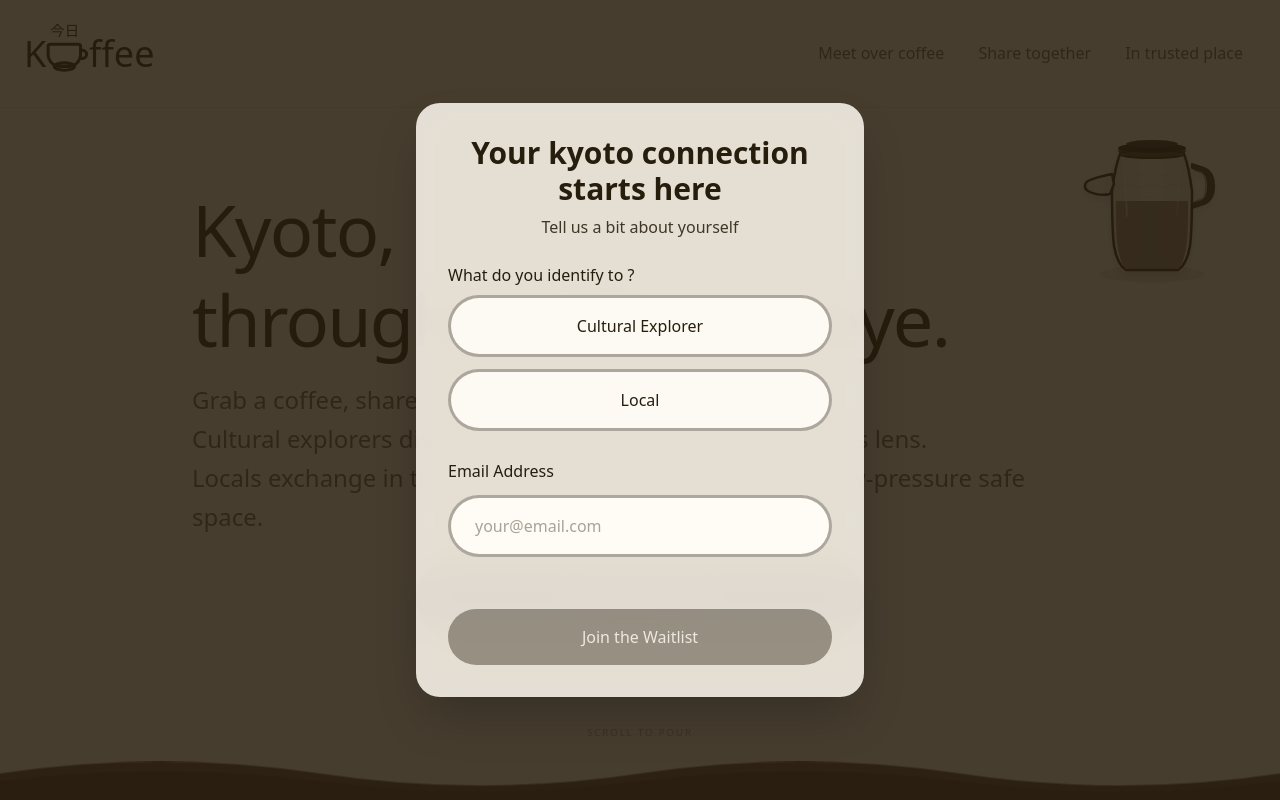
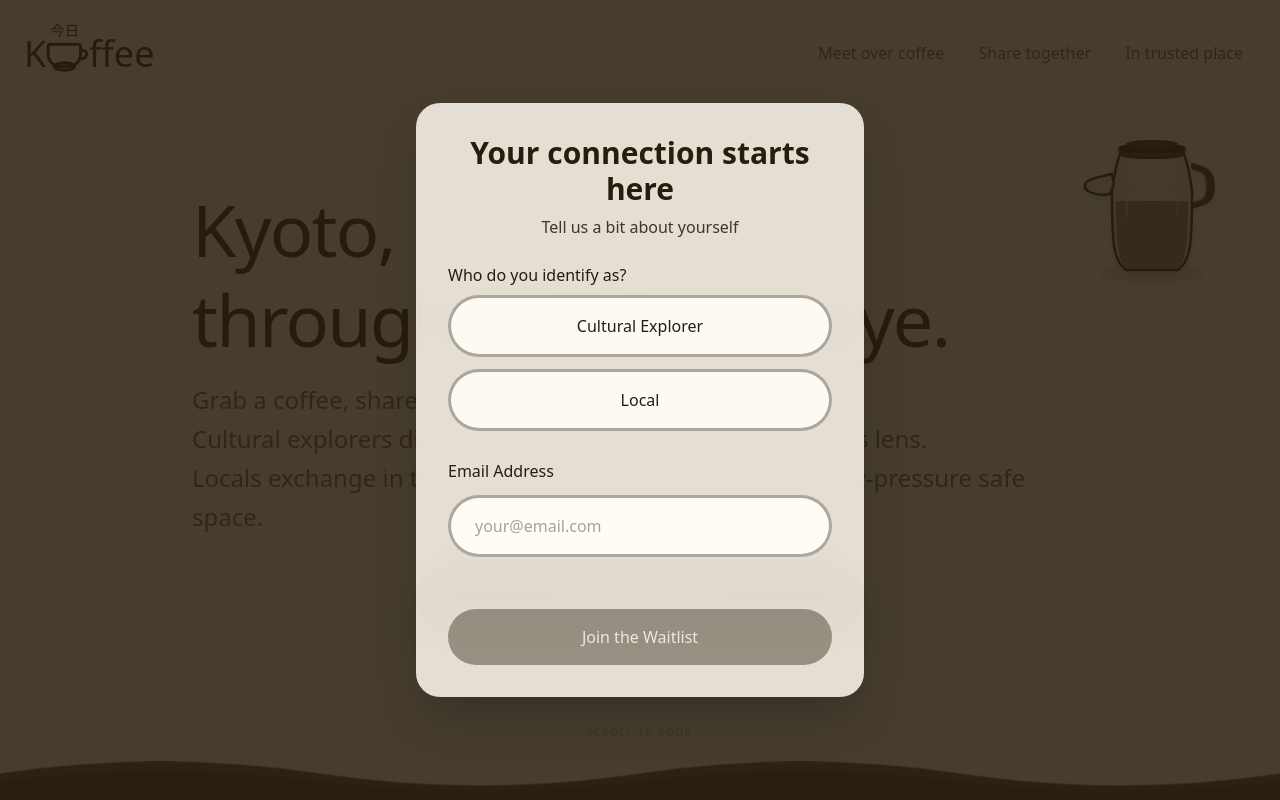
Before and after one commit to C33620/Koffe-landing-page, a React (Vite) app: page / in a window 1280 px wide. Both pictures are taken after a click on the button "Join the Waitlist". Shown: the top 800 px of the page. Built offline with nearby package versions, Linux system fonts and the light colour scheme.

Commit message:
Change text modal

```diff
--- a/src/components/WaitlistModal.tsx
+++ b/src/components/WaitlistModal.tsx
@@ -65,7 +65,7 @@ export default function WaitlistModal({ isOpen, onClose }: WaitlistModalProps) {
           {!submitted ? (
             <>
               <h2 className="text-2xl sm:text-3xl text-[#261D0D] mb-2 text-center font-semibold">
-                Your kyoto connection starts here
+                Your connection starts here
               </h2>
               <p className="text-sm sm:text-base text-[#271D0D]/87 mb-6 text-center">
                 Tell us a bit about yourself
@@ -83,7 +83,7 @@ export default function WaitlistModal({ isOpen, onClose }: WaitlistModalProps) {
                     className="block mb-2 text-sm sm:text-base font-medium"
                     style={{ color: "#261D0D" }}
                   >
-                    What do you identify to ?
+                    Who do you identify as?
                   </label>
                   <div className="space-y-3">
                     <button
```
